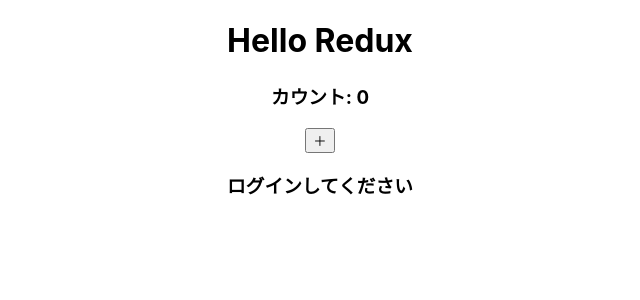
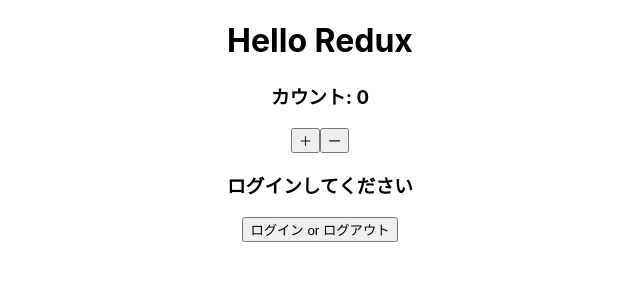
Before and after one commit to budou114/first-redux-app, a React (Create React App) app: page / in a window 1280 px wide. Shown: the top 300 px of the page, without its empty margins (320-960 px from the left). Built offline with nearby package versions, Linux system fonts and the light colour scheme.

Commit message:
15. Actionを作成してuseDispatchでStoreへ通知を出してみよう

```diff
--- a/src/App.js
+++ b/src/App.js
@@ -1,4 +1,5 @@
 import { useDispatch, useSelector } from 'react-redux';
+import { decrement, increment, login } from './actions';
 import './App.css';
 
 function App() {
@@ -10,8 +11,10 @@
     <div className="App">
       <h1>Hello Redux</h1>
       <h3>カウント: {counter}</h3>
-      <button onClick={() => dispatch()}>＋</button>
+      <button onClick={() => dispatch(increment())}>＋</button>
+      <button onClick={() => dispatch(decrement())}>ー</button>
       {isLogin ? <h3>ログインに成功!</h3> : <h3>ログインしてください</h3>}
+      <button onClick={() => dispatch(login())}>ログイン or ログアウト</button>
     </div>
   );
 }
--- a/src/actions/index.js
+++ b/src/actions/index.js
@@ -0,0 +1,17 @@
+export const increment = () => {
+  return {
+    type: 'INCREMENT',
+  };
+};
+
+export const decrement = () => {
+  return {
+    type: 'DECREMENT',
+  };
+};
+
+export const login = () => {
+  return {
+    type: 'LOGIN',
+  };
+};
--- a/src/reducers/isLogin.js
+++ b/src/reducers/isLogin.js
@@ -1,6 +1,6 @@
 const isLoginReducer = (state = false, action) => {
   switch (action.type) {
-    case 'INCREMENT':
+    case 'LOGIN':
       return !state;
     default:
       return state;
```
